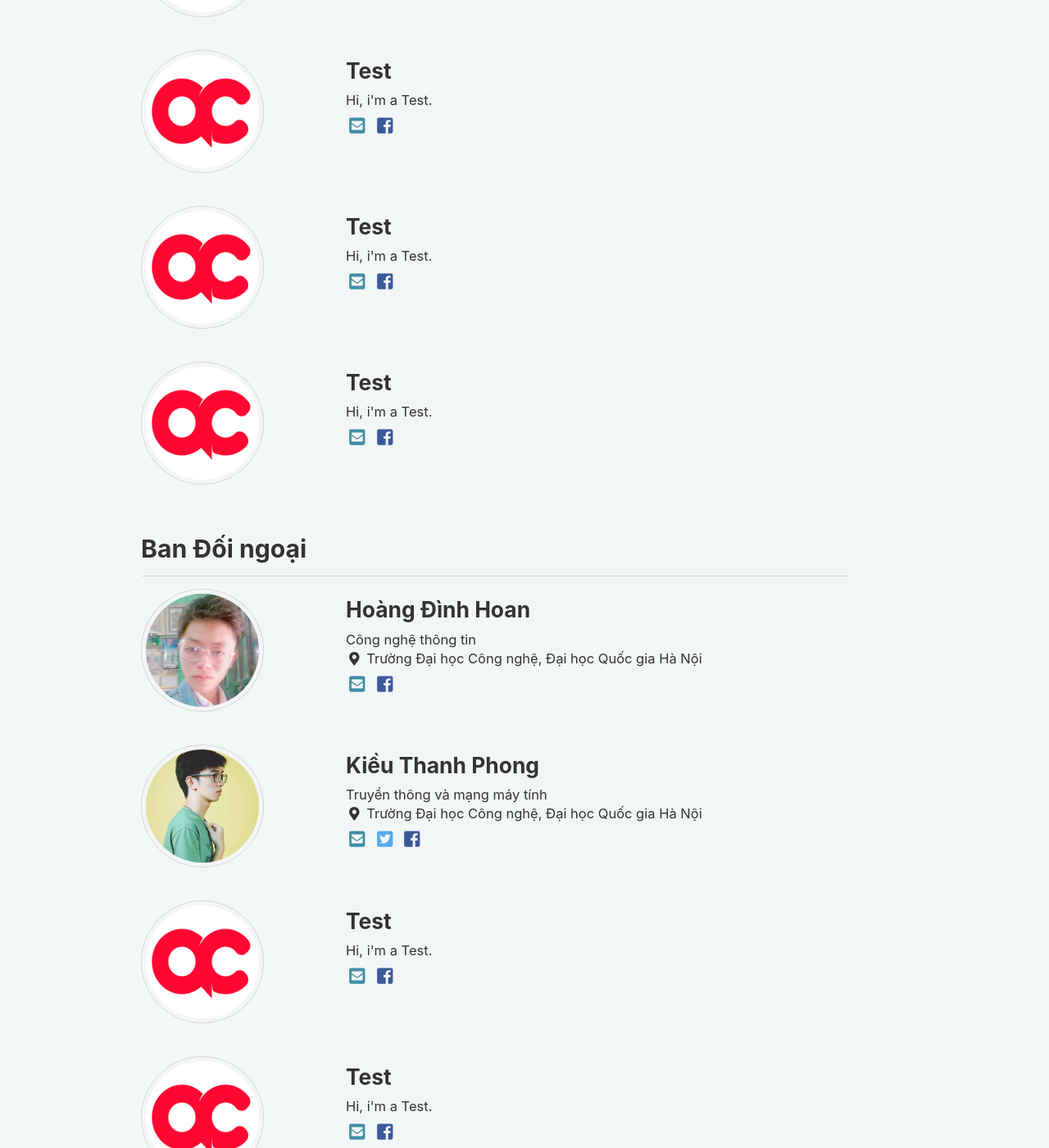
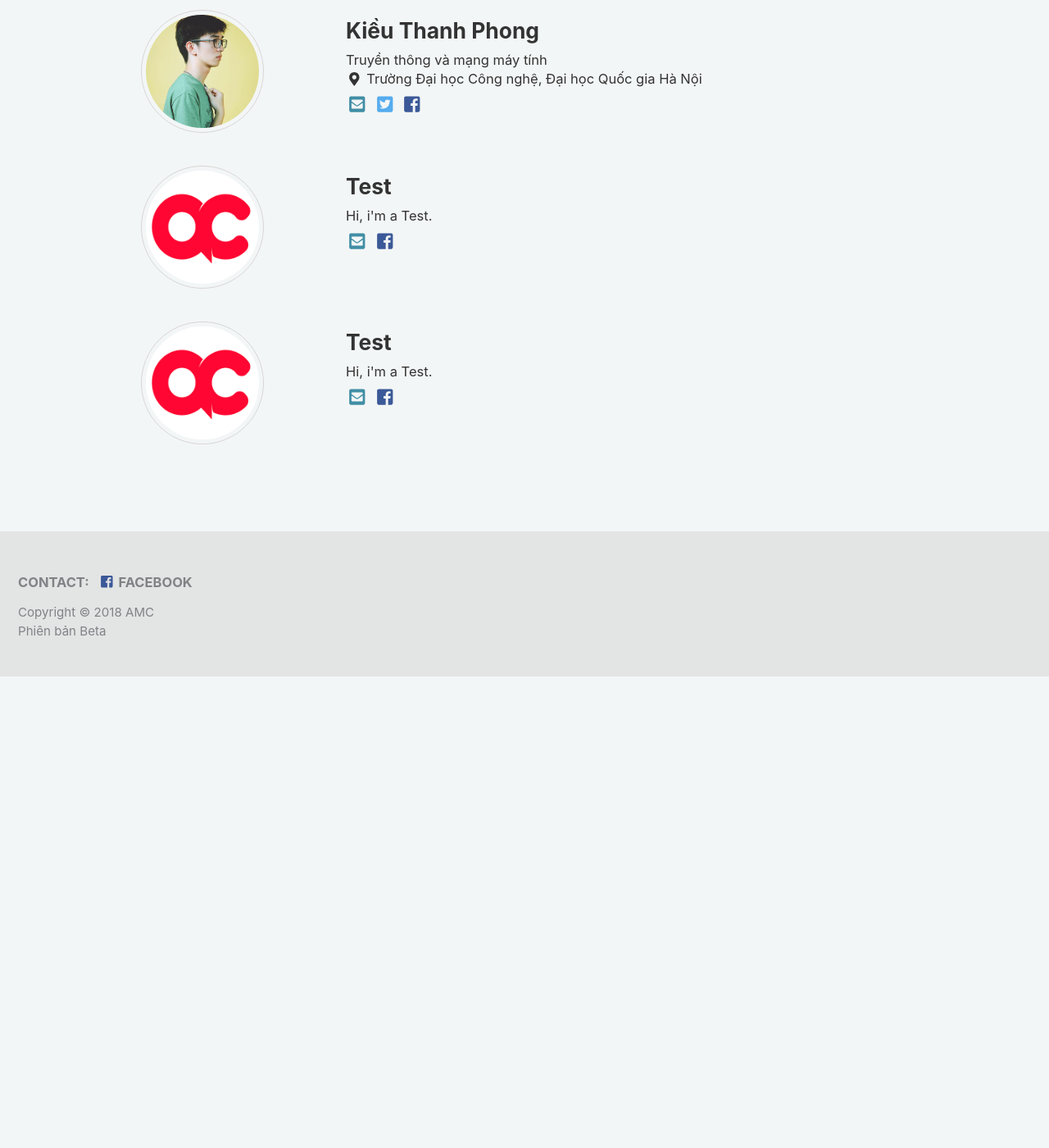
Before and after one commit to testvon/amcblog.github.io, a Jekyll site: the page built from _pages/member-archive.html, in a window 1280 px wide and 1400 px high, scrolled down 3826 px. Shown: the whole window at 82% size. Built offline with Jekyll 4.4.1, drawn with Linux system fonts in a browser that asks for light colours; nearby versions of some CDN libraries; after the commit the page ends 4651 px from its top, so only the background shows below that; some of the changed text lies outside the part shown.

Commit message:
Update members.yml

```diff
--- a/_data/members.yml
+++ b/_data/members.yml
@@ -68,13 +68,6 @@
   facebook: "appliedmathclub"
   group: "nhansu"
 
-test7:
-  name: "Test"
-  email: "test@gmail.com"
-  bio: "Hi, i'm a Test."
-  avatar: "/assets/img/amc.png"
-  facebook: "appliedmathclub"
-  group: "nhansu"
 
 ###################################################################################################
 
@@ -111,21 +104,6 @@
   facebook: "appliedmathclub"
   group: "truyenthong"
 
-test10:
-  name: "Test"
-  email: "test@gmail.com"
-  bio: "Hi, i'm a Test."
-  avatar: "/assets/img/amc.png"
-  facebook: "appliedmathclub"
-  group: "truyenthong"
-
-test11:
-  name: "Test"
-  email: "test@gmail.com"
-  bio: "Hi, i'm a Test."
-  avatar: "/assets/img/amc.png"
-  facebook: "appliedmathclub"
-  group: "truyenthong"
 
 ###################################################################################################
 
@@ -143,7 +121,7 @@
   email: "phongkt.amc@gmail.com"
   bio: "Truyền thông và mạng máy tính"
   location: "Trường Đại học Công nghệ, Đại học Quốc gia Hà Nội"
-  avatar: "/images/members/2018/ktphong.JPG"
+  avatar: "/images/members/2018/ktphong.jpg"
   facebook: "https://www.facebook.com/JoshKieu"
   twitter: "https://twitter.com/PhongJoKi"
   group: "doingoai"
@@ -163,19 +141,3 @@
   avatar: "/assets/img/amc.png"
   facebook: "appliedmathclub"
   group: "doingoai"
-
-test14:
-  name: "Test"
-  email: "test@gmail.com"
-  bio: "Hi, i'm a Test."
-  avatar: "/assets/img/amc.png"
-  facebook: "appliedmathclub"
-  group: "doingoai"
-
-test15:
-  name: "Test"
-  email: "test@gmail.com"
-  bio: "Hi, i'm a Test."
-  avatar: "/assets/img/amc.png"
-  facebook: "appliedmathclub"
-  group: "doingoai"
```
